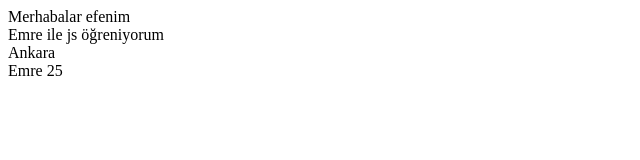
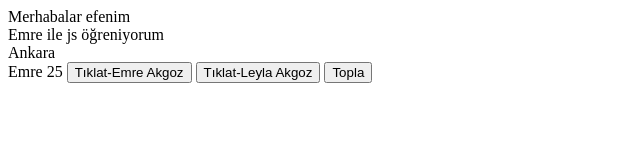
Before and after one commit to Emreakgoz1/JsLearning, a plain HTML site: page index.html in a window 1280 px wide. Shown: the whole page, without its empty margins (0-640 px from the left). Drawn offline with Linux system fonts and the light colour scheme.

Commit message:
fonksiyonlar

```diff
--- a/index.html
+++ b/index.html
@@ -332,7 +332,100 @@
         console.log(i +"-" + bilgi[i]);
     }
     */
+    </script>
 
+
+    <button onclick="yaz('Emre Akgoz','Ankara')">Tıklat-Emre Akgoz</button>
+    <button onclick="yaz('Leyla Akgoz','izmir')">Tıklat-Leyla Akgoz</button>
+    <button onclick="islem(100,200)">Topla</button>
+
+    <script>
+        //Fonksiyonlar
+      /*  function isim()
+        {
+            //çalıştırlacak kodlar
+        }
+
+        //Yeni fonksiyon yapısı böyle
+        isim = () =>{
+            //calıstırılacak kodlar
+        } */
+
+
+        //Parametresiz Fonksiyonlar
+     /*  isim = () =>{
+            console.log("Emre akgoz");
+        }
+        isim();*/
+
+        //Parametreli fonksiyon
+       /* yaz = (ad,soyad,yil) => {
+            document.write(ad + " " + soyad + " " + yil);
+        }
+        yaz("Emre","Akgoz",2023);*/
+
+
+        //Html buttona dahil etme
+      /*  yaz = (ad,sehir) => {
+            document.write(ad);
+            document.write(sehir);
+        }
+        islem = (sayi1,sayi2)=>{
+            console.log(sayi1+sayi2);
+        }
+        islem2 = (baslangic,limit) =>{
+            for(baslangic;baslangic<limit;baslangic++)
+            {
+                console.log(baslangic);
+            }
+        }
+        islem2(0,5);
+        //Geri değer dondüren fonksiyonlar
+        islem3 = (isim,soyisim) =>{
+            return isim; +" "+ soyisim;
+        }
+       var ornek =  islem3("Emre","Akgoz");
+        console.log(ornek);
+        not = (not) =>
+        {
+            if(not=>0 && not<50) return "F";
+            if(not>=50 && not<70) return "D";
+            if(not>=70 && not<90) return "C";
+            if(not>=80 && not<90) return "B";
+            if (not>90) return "A";
+        }
+        var hesapla = not(50);
+        console.log(hesapla);
+
+        //Özyinelemeli Fonksiyonlar (Recursive)
+        carp = (deger) =>{
+            if(deger!=1)
+            {
+                return deger * carp(deger-1);
+            }else
+            {
+                return deger;
+            }
+        }
+        var sonuc = carp(3);
+        document.write(sonuc);*/
+    </script>
+    <script>
+        //Diziler
+       /* var isimler = ["emre","akgoz","leyla"];
+        console.log(isimler);
+
+        var isimler2 =[];
+        isimler2[0] = "akgoz";
+        isimler2[1] = "leyla";
+        isimler2[2] = "emre";
+        console.log(isimler2);
+
+        var isimler3 = [];
+        isimler3["adı"] = "Emre";
+        isimler3["soyadı"] = "Akgoz";
+        isimler3["AnneAdı"] = "Leyla";
+        console.log(isimler3);*/
     </script>
 
 
```
